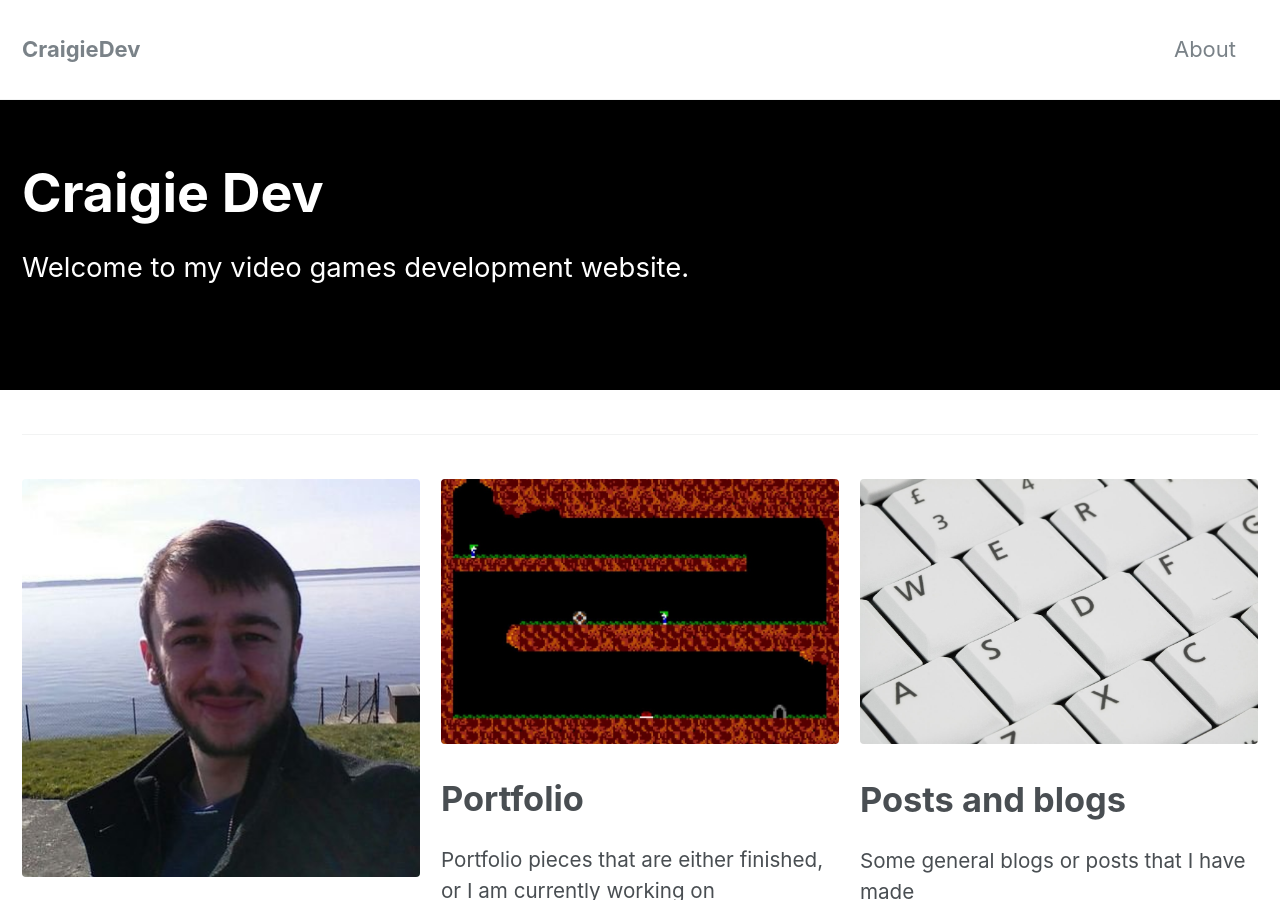
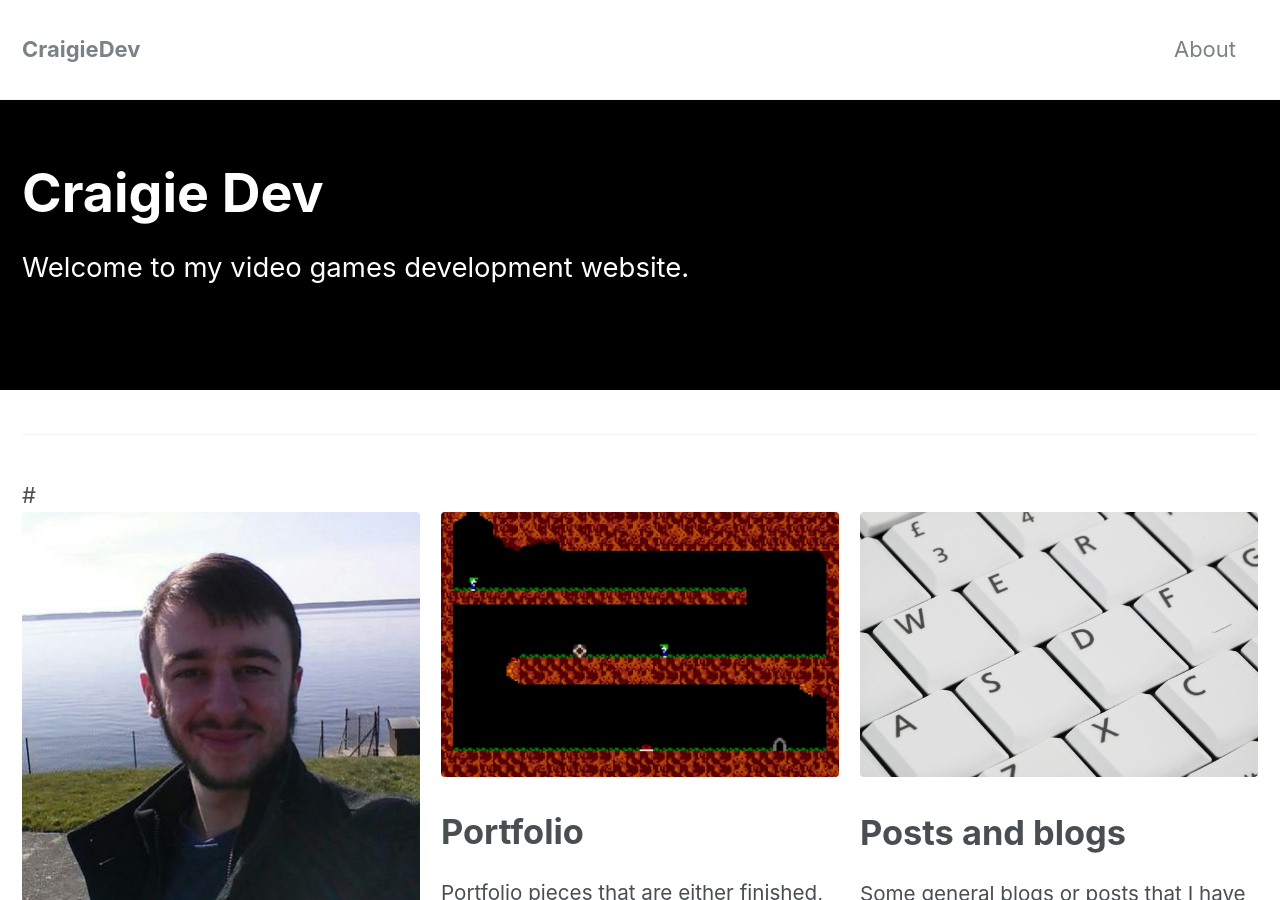
Before and after one commit to LeSmurk/CraigieDev, a Jekyll site: the page built from index.html, in a window 1280 px wide and 900 px high. Built offline with Jekyll 4.4.1, drawn with Linux system fonts in a browser that asks for light colours; nearby versions of some CDN libraries; the list of posts is cut into pages by our own code.

```diff
--- a/index.html
+++ b/index.html
@@ -61,7 +61,7 @@ feature_row4:
 
 {% include feature_row id="intro" type="center" %}
 
-{% include feature_row %}
+# {% include feature_row %}
 
 # {% include feature_row id="feature_row2" type="left" %}
 
```
